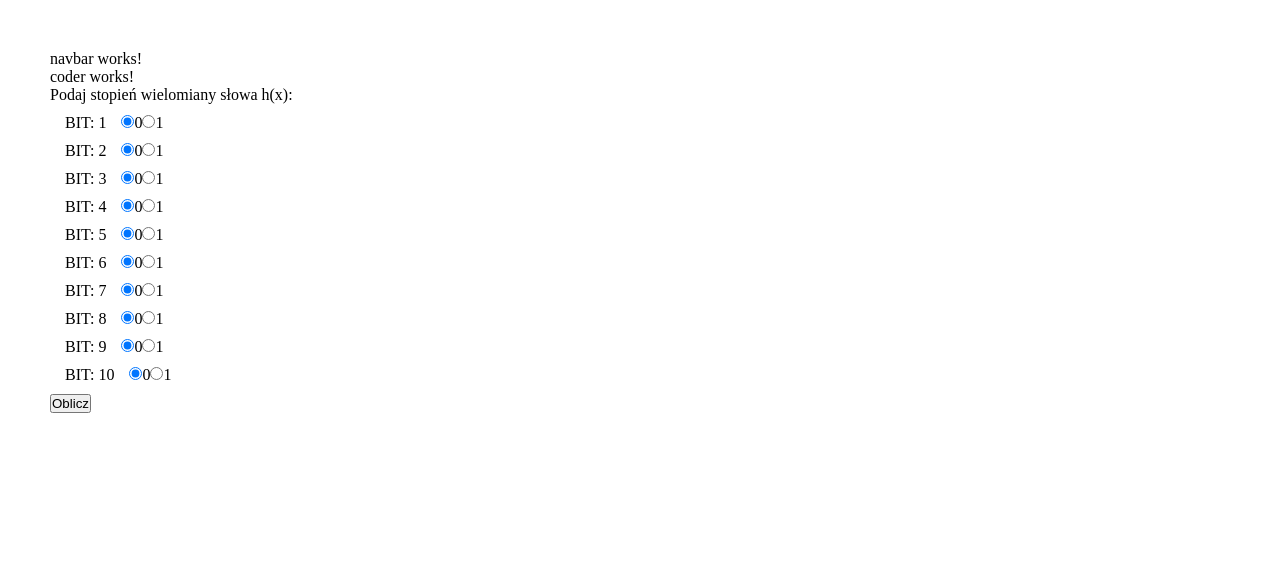
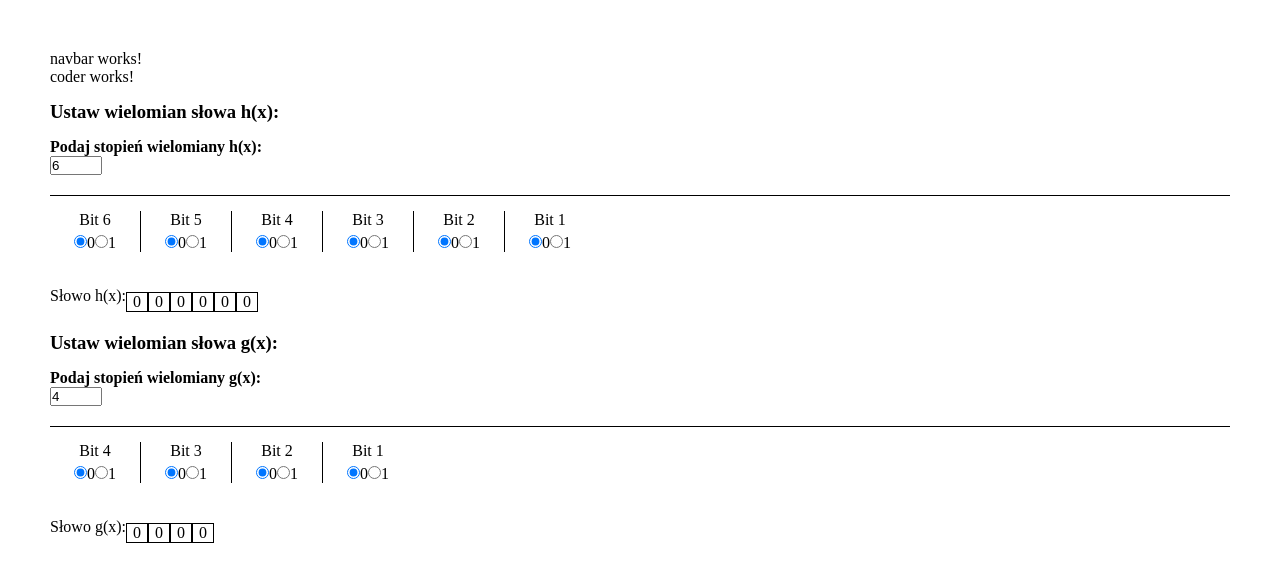
Before and after one commit to agims7/Coder, an Angular app: page / in a window 1280 px wide. Shown: the top 582 px of the page. Built offline with nearby package versions, Linux system fonts and the light colour scheme.

Commit message:
wstepnie zrobiona strona konfiguracji

```diff
--- a/src/app/coder/coder.component.html
+++ b/src/app/coder/coder.component.html
@@ -6,23 +6,53 @@
 
 
 
-<p>Podaj stopień wielomiany słowa h(x):</p>
+<h3 class="title">Ustaw wielomian słowa h(x):</h3>
 
-<span class="range" *ngFor="let range of binaryRange; let j = index">
-  <span class="bit">BIT: {{ binaryRange[j] + 1 }}</span>
+<h4>Podaj stopień wielomiany h(x):</h4>
+<input type="number" min="{{minRange}}" max="{{maxRange}}" [(ngModel)]="polynomialHx" value="polynomialHx" (ngModelChange)="updateHxScope()"/>
+
+<div class="bitInputs">
+  <span class="range" *ngFor="let range of polynomialHxRange; let j = index">
+  <span class="bit">Bit {{ polynomialHxRange[j] + 1 }}</span>
   <span class="states" *ngFor="let binaryState of binaryScope; let i = index">
-      <input id="binaryState{{ i }}" [(ngModel)]="selectedBinaryScope[j]" name="selectedBinaryScope{{ j }}" type="radio" value="{{ i }}"/>
+      <input id="binaryState{{ i }}" [(ngModel)]="selectedBinaryScopeHx[j]" name="selectedBinaryScopeHx{{ j }}" type="radio" value="{{ i }}" />
       <label for="binaryState{{ i }}">{{ binaryState }}</label>
   </span>
-</span>
-
-<button type="submit" (click)="calculate()">Oblicz</button>
-
-<div [hidden]="!visibility" class="hxSection">
-<p>Słowo h(x):</p>
-<div class="hxcodes">
-<span class="hxcode" *ngFor="let item of selectedBinaryScope; let x = index">
-  {{item}}
   </span>
 </div>
+
+<div [hidden]="visibility" class="hxSection">
+  <p>Słowo h(x):</p>
+  <div class="hxcodes">
+    <span class="hxcode" *ngFor="let item of selectedBinaryScopeHx; let x = index">
+    {{item}}
+    </span>
+  </div>
 </div>
+
+
+<h3 class="title">Ustaw wielomian słowa g(x):</h3>
+
+<h4>Podaj stopień wielomiany g(x):</h4>
+<input type="number" min="{{minRange}}" max="{{maxRange}}" [(ngModel)]="polynomialGx" value="polynomialGx" (ngModelChange)="updateGxScope()"/>
+
+<div class="bitInputs">
+  <span class="range" *ngFor="let range of polynomialGxRange; let j = index">
+  <span class="bit">Bit {{ polynomialGxRange[j] + 1 }}</span>
+  <span class="states" *ngFor="let binaryState of binaryScope; let i = index">
+      <input id="binaryState{{ i }}" [(ngModel)]="selectedBinaryScopeGx[j]" name="selectedBinaryScopeGx{{ j }}" type="radio" value="{{ i }}"/>
+      <label for="binaryState{{ i }}">{{ binaryState }}</label>
+  </span>
+  </span>
+</div>
+
+<div [hidden]="visibility" class="gxSection">
+  <p>Słowo g(x):</p>
+  <div class="gxcodes">
+    <span class="gxcode" *ngFor="let item of selectedBinaryScopeGx; let x = index">
+    {{item}}
+    </span>
+  </div>
+</div>
+
+<!--<button class="submit" type="submit" (click)="calculate()">Oblicz</button>-->
--- a/src/app/coder/coder.component.ts
+++ b/src/app/coder/coder.component.ts
@@ -6,20 +6,53 @@ import { Component, OnInit } from '@angular/core';
   styleUrls: ['./coder.component.less']
 })
 export class CoderComponent implements OnInit {
-  private visibility = false;
+  private maxRange: number = 15;
+  private minRange: number = 1;
   private binaryScope: string[] = ['0', '1'];
-  private binaryRange= [0, 1, 2, 3, 4, 5, 6, 7, 8, 9];
-  private selectedBinaryScope = ["0", "0", "0", "0", "0","0", "0", "0", "0", "0"];
+  private polynomialHx: number = 6;
+  private polynomialHxRange = [];
+  private selectedBinaryScopeHx = [];
+  private polynomialGx: number = 4;
+  private polynomialGxRange = [];
+  private selectedBinaryScopeGx = [];
 
   constructor() { }
 
   calculate() {
-    this.selectedBinaryScope.reverse();
-    this.visibility = true;
+  }
+
+  iteratePolynomial(polynomial, scope, range) {
+    if (polynomial > this.maxRange) {
+      polynomial = 0;
+      range = [];
+      scope = [];
+    } else if (polynomial < this.minRange) {
+      polynomial = 0;
+      range = [];
+      scope = [];
+    } else {
+      for (var i = 0; i < polynomial; i++) {
+        scope.push('0');
+        range.push(i);
+      }
+    }
+  }
+
+  updateHxScope() {
+    this.selectedBinaryScopeHx = [];
+    this.polynomialHxRange = [];
+    this.iteratePolynomial(this.polynomialHx, this.selectedBinaryScopeHx, this.polynomialHxRange);
+  }
+
+  updateGxScope() {
+    this.selectedBinaryScopeGx = [];
+    this.polynomialGxRange = [];
+    this.iteratePolynomial(this.polynomialGx, this.selectedBinaryScopeGx, this.polynomialGxRange);
   }
 
   ngOnInit() {
-
+     this.updateHxScope();
+     this.updateGxScope();
   }
 
 }
--- a/src/styles.less
+++ b/src/styles.less
@@ -9,24 +9,54 @@ body {
     padding: 50px;
 }
 
-.states {
-    // margin: 0 5px;
+.title {
+    margin: 15px 0;
 }
 
-.bit {
-    margin: 0 15px;
+.bitInputs {
+    border-top: 1px solid black;
+    margin: 20px 0;
+    padding: 13px 0;
+    display: flex;
+    flex-direction: row-reverse;
+    justify-content: flex-end;
+    flex-wrap: wrap;
+    .range {
+        display: inline-block;
+        width: 60px;
+        text-align: center;
+        margin: 2px 0px;
+        padding: 0 15px;
+        border-left: 1px solid black;
+        &:last-of-type {
+            border-left: none;
+        }
+        .bit {
+            display: block;
+            margin-bottom: 5px;
+        }
+    }
 }
 
-.range {
-    display: block;
-    margin: 10px 0;
+.submit {
+    margin: 15px 0;
 }
 
-.hxcodes {
+.hxSection,
+.gxSection {
+    width: 250px;
     display: flex;
-    .hxcode {
-        width: 20px;
-        border: 1px solid black;
-        text-align: center;
+    flex-wrap: wrap;
+    .hxcodes,
+    .gxcodes {
+        margin: 5px 0;
+        display: flex;
+        flex-direction: row-reverse;
+        .hxcode,
+        .gxcode {
+            width: 20px;
+            border: 1px solid black;
+            text-align: center;
+        }
     }
 }
```
